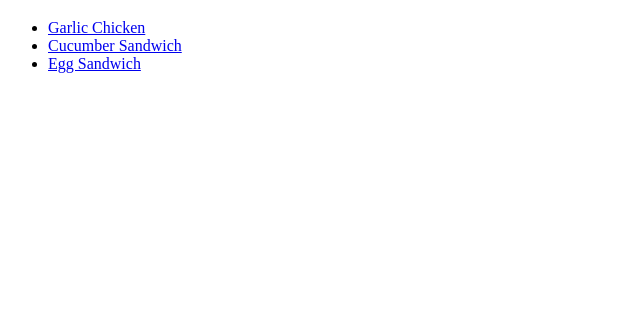
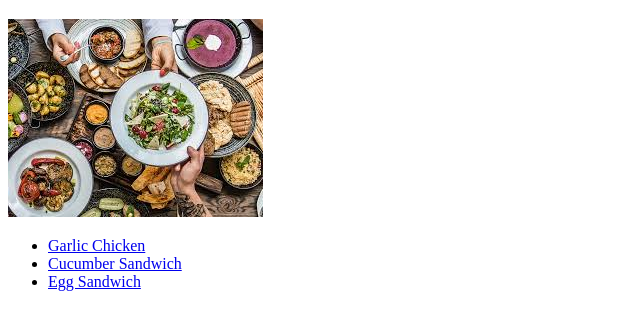
Before and after one commit to Ganesh8888/Recipes, a plain HTML site: page index.html in a window 1280 px wide. Shown: the part 61-390 px from the top of the page, without its empty margins (0-640 px from the left). Drawn offline with Linux system fonts and the light colour scheme.

Commit message:
Web page finished

```diff
--- a/index.html
+++ b/index.html
@@ -8,6 +8,7 @@
 </head>
 <body>
     <h1>My Favorite Recipes</h1>
+    <img src="./images/food.jpeg">
     <ul>
         <li><a href="./pages/garlic-chicken.html">Garlic Chicken</a></li>
         <li><a href="./pages/cucumber-sandwich.html">Cucumber Sandwich</a></li>
```
Also changed, not shown: pages/cucumber-sandwich.html (+0 -2 lines), images/food.jpeg (added).
